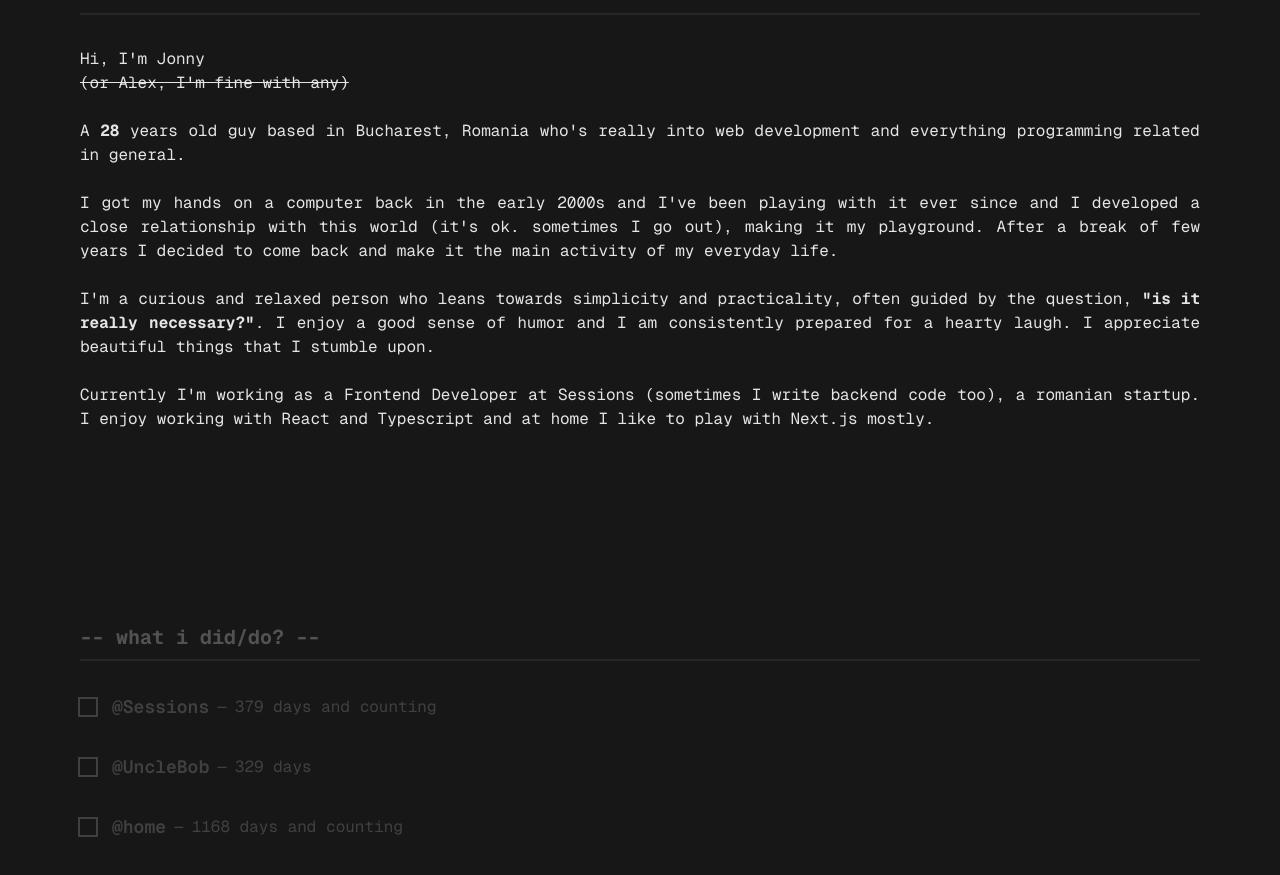
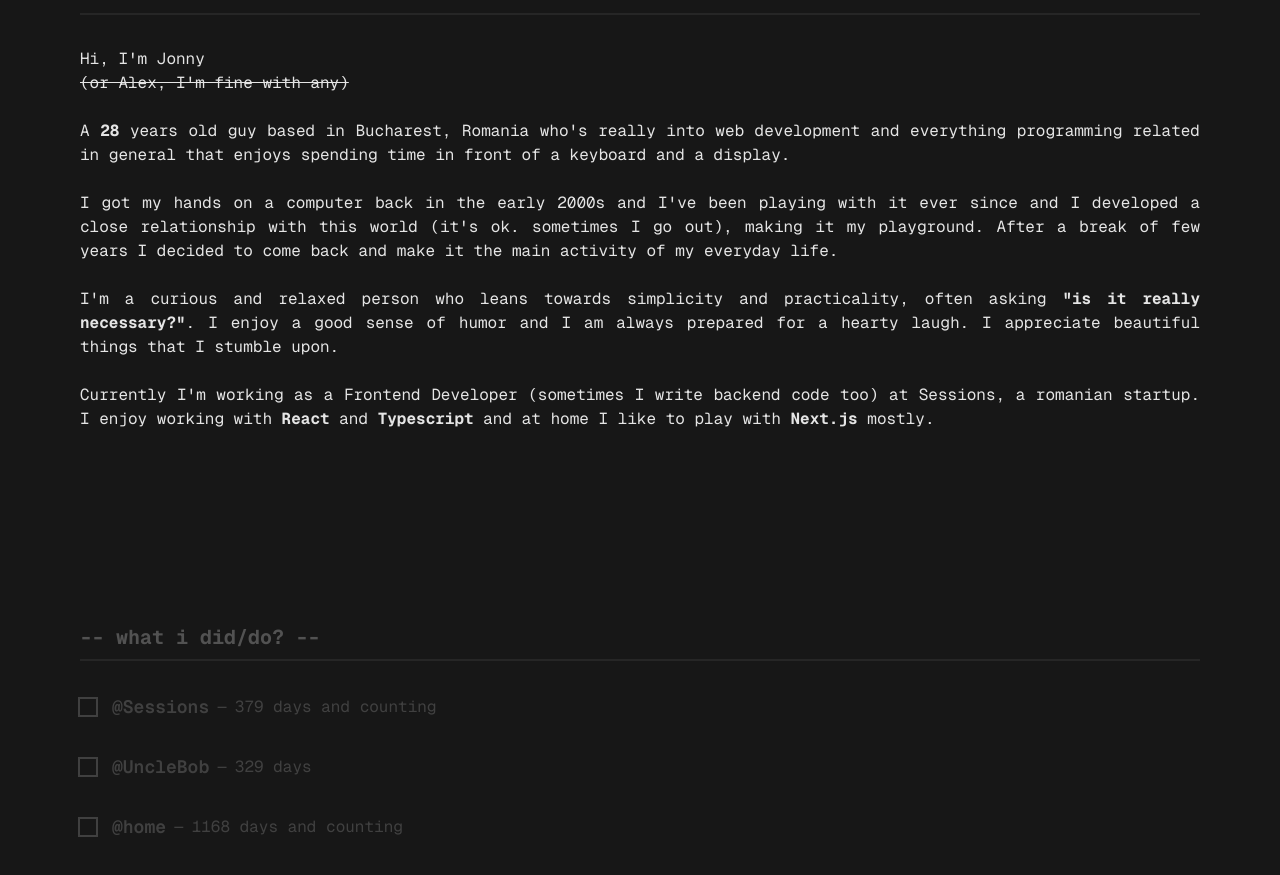
Before and after one commit to fangg19/alexjonny, a Next.js app: page / in a window 1280 px wide. Shown: the part 787-1662 px from the top of the page. Built offline with nearby package versions, Linux system fonts and the light colour scheme.

Commit message:
copy changes on About section

```diff
--- a/app/components/sections/About.tsx
+++ b/app/components/sections/About.tsx
@@ -20,7 +20,8 @@ const About = () => {
           A<strong itemProp="age"> {getAge()}</strong> years old guy based in
           <span itemProp="addressLocality"> Bucharest</span>,{" "}
           <span itemProp="addressCountry">Romania</span> who&apos;s really into
-          web development and everything programming related in general.
+          web development and everything programming related in general that
+          enjoys spending time in front of a keyboard and a display.
           <br />
           <br />
           I got my hands on a computer back in the early 2000s and I&apos;ve
@@ -31,16 +32,17 @@ const About = () => {
           <br />
           <br />
           I&apos;m a curious and relaxed person who leans towards simplicity and
-          practicality, often guided by the question,{" "}
+          practicality, often asking{" "}
           <strong>&quot;is it really necessary?&quot;</strong>. I enjoy a good
-          sense of humor and I am consistently prepared for a hearty laugh. I
+          sense of humor and I am always prepared for a hearty laugh. I
           appreciate beautiful things that I stumble upon.
           <br />
           <br />
-          Currently I&apos;m working as a Frontend Developer at Sessions
-          (sometimes I write backend code too), a romanian startup. I enjoy
-          working with React and Typescript and at home I like to play with
-          Next.js mostly.
+          Currently I&apos;m working as a Frontend Developer (sometimes I write
+          backend code too) at Sessions, a romanian startup. I enjoy working
+          with <strong>React</strong> and <strong>Typescript</strong> and at
+          home I like to play with <strong>Next.js </strong>
+          mostly.
         </p>
       </div>
     </div>
```
